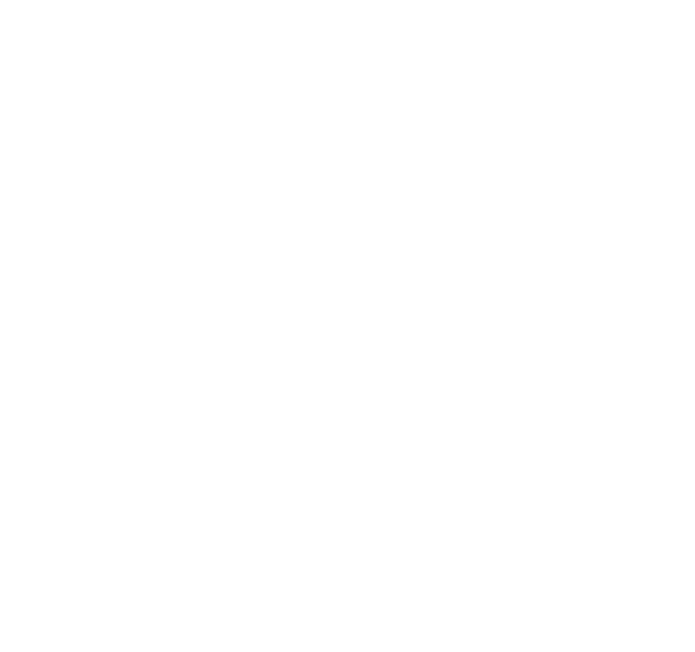
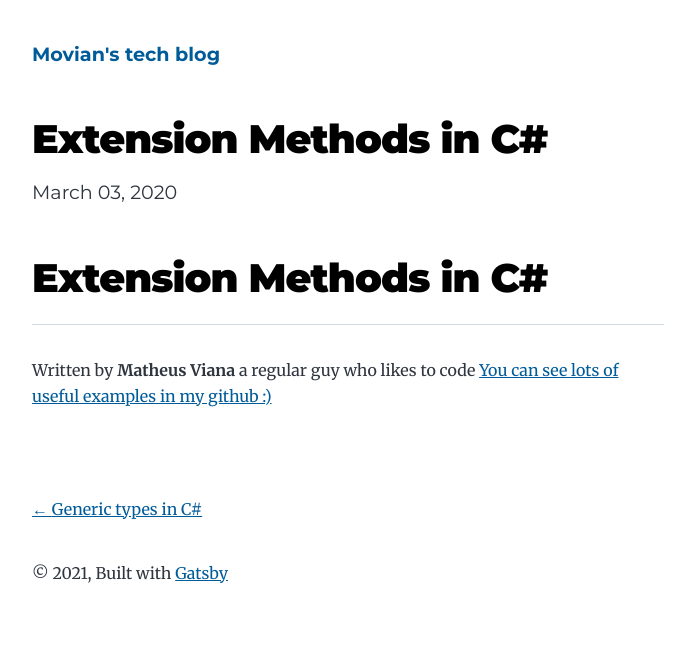
Before and after one commit to moviandev/blog, a Gatsby site: page /extension-methods-in-csharp/ in a window 1280 px wide. Before the commit this address had no page. Shown: the whole page, without its empty margins (292-987 px from the left). Built offline with nearby package versions, Linux system fonts and the light colour scheme; Gatsby itself is replaced by a stand-in of ours.

Commit message:
removed some items, and added schema to post Extension methods in csharp

```diff
--- /dev/null
+++ b/content/blog/extension-methods-in-csharp/index.md
@@ -0,0 +1,7 @@
+---
+title: Extension Methods in C#
+date: "2020-03-03T21:00:00.000Z"
+description: "Extension Methods in C#"
+---
+
+# Extension Methods in C#
--- a/content/blog/generic-classes-in-csharp/index.md
+++ b/content/blog/generic-classes-in-csharp/index.md
@@ -1,6 +1,6 @@
 ---
 title: Generic  types in C#
-date: "2020-03-02T19:20:000.284Z"
+date: "2020-03-02T19:00:00.000Z"
 description: "Generic Classes in C#"
 ---
 # Generic Types in C#
```
Also changed, not shown: content/blog/hello-world/index-.md (renamed from content/blog/hello-world/index.md), content/blog/my-second-post/index-.md (renamed from content/blog/my-second-post/index.md), content/blog/new-beginnings/index-.md (renamed from content/blog/new-beginnings/index.md).
